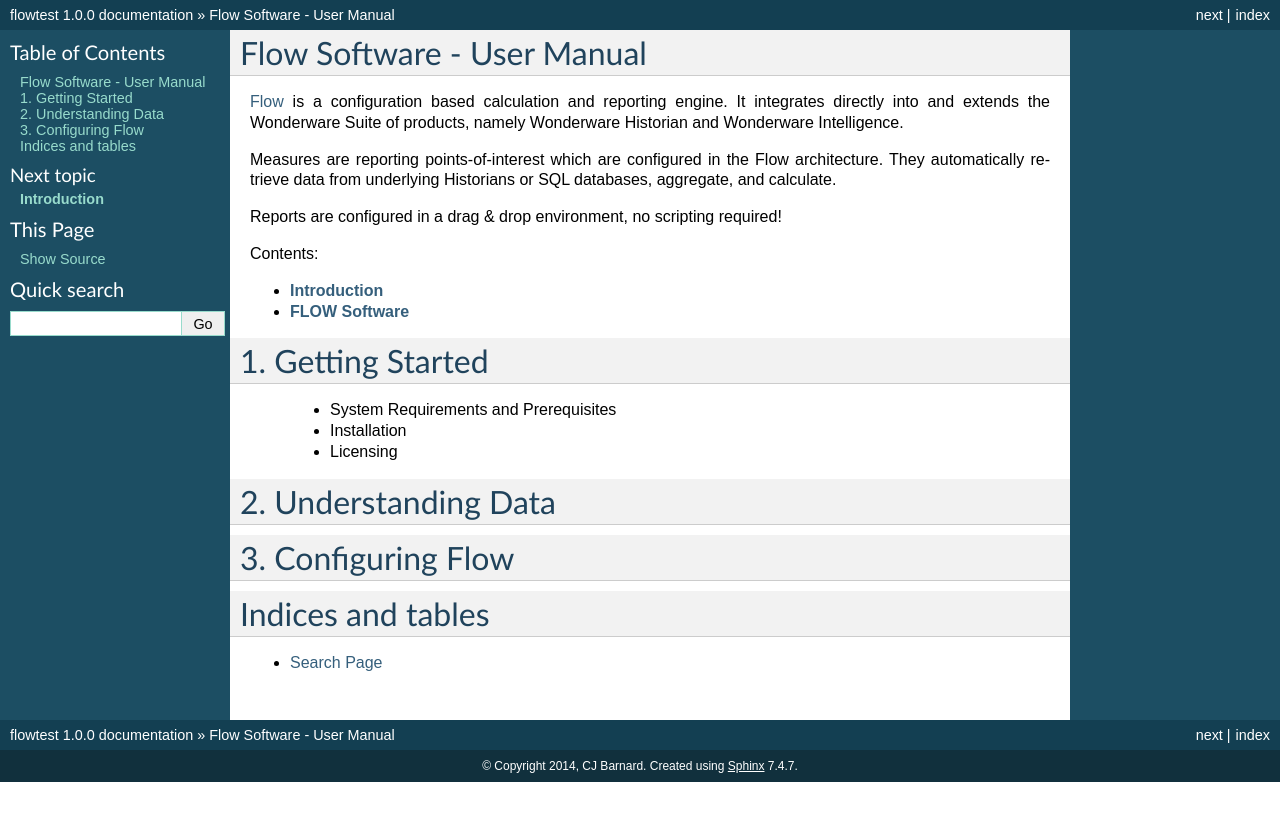
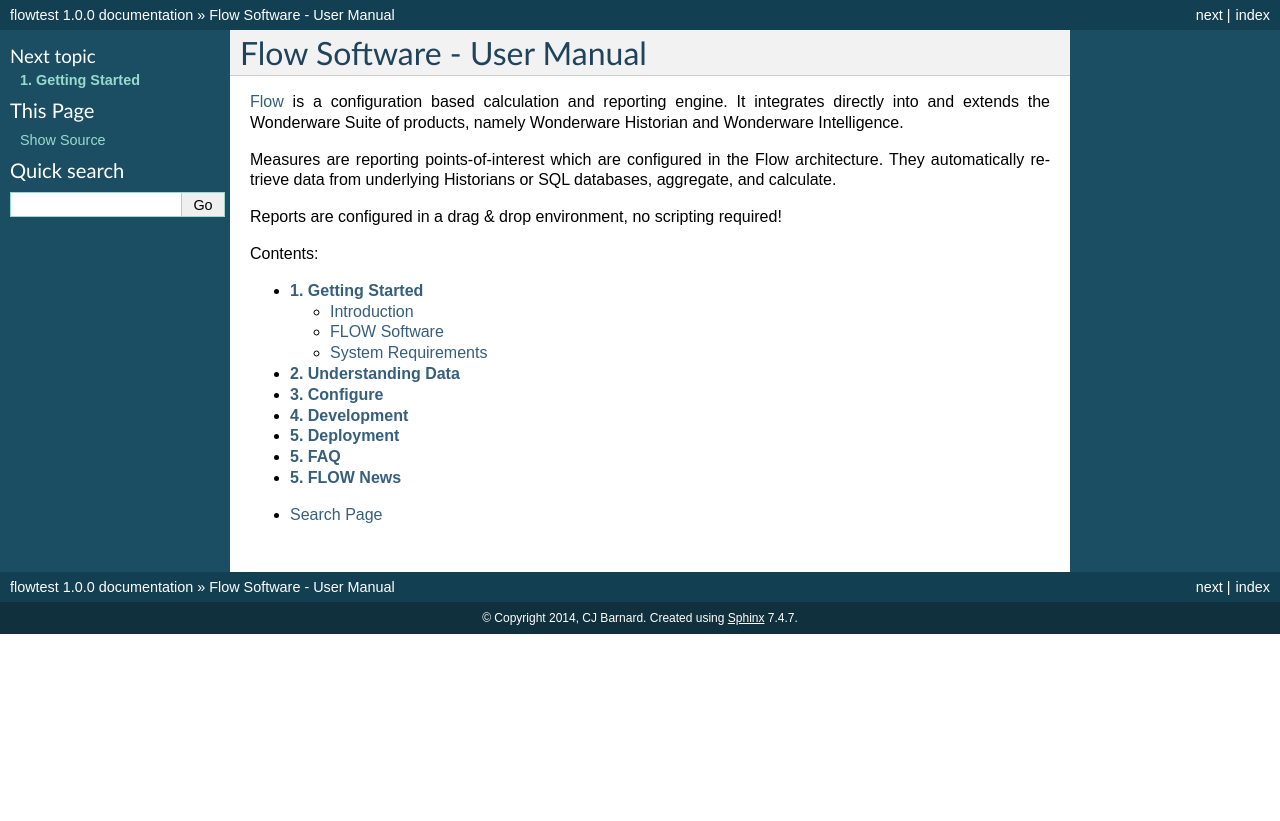
Before and after one commit to sjeejuh/flow-docs, a Sphinx documentation site: the page built from source/index.rst, in a window 1280 px wide. Shown: the top 821 px of the page. Built offline with Sphinx 7.4.7, drawn with Linux system fonts in a browser that asks for light colours.

Commit message:
flowtest10

```diff
--- a/source/tutorial.rst
+++ b/source/about.rst
@@ -1,4 +1,4 @@
-**FLOW Software**
+FLOW Software
 =================
 
 **Introducing FLOW**
--- /dev/null
+++ b/source/configure.rst
@@ -0,0 +1,2 @@
+**3. Configure**
+======================
--- /dev/null
+++ b/source/data.rst
@@ -0,0 +1,2 @@
+**2. Understanding Data**
+=========================
--- /dev/null
+++ b/source/deploy.rst
@@ -0,0 +1,2 @@
+**5. Deployment**
+======================
--- /dev/null
+++ b/source/develop.rst
@@ -0,0 +1,2 @@
+**4. Development**
+======================
--- /dev/null
+++ b/source/faq.rst
@@ -0,0 +1,2 @@
+**5. FAQ**
+======================
--- a/source/index.rst
+++ b/source/index.rst
@@ -19,22 +19,12 @@
 .. toctree::
    :maxdepth: 2
 
-   intro
-   tutorial
-
-1. Getting Started
-==================
-
-   * System Requirements and Prerequisites
-   * Installation
-   * Licensing
-
-2. Understanding Data
-=====================
-3. Configuring Flow
-=====================
-
-Indices and tables
-==================
+   start
+   data
+   configure
+   develop
+   deploy
+   faq
+   news
 
 * :ref:`search`
--- a/source/intro.rst
+++ b/source/intro.rst
@@ -1,5 +1,5 @@
-**Introduction**
-================
+Introduction
+============
 *No matter how advanced your operation, in manufacturing there is a lot to keep track of.*
 
 
--- /dev/null
+++ b/source/news.rst
@@ -0,0 +1,2 @@
+**5. FLOW News**
+======================
```
Also changed, not shown: source/start.rst (added, +9 -0 lines), source/systemreq.rst (added, +17 -0 lines), source/_static/msqlserver.png (added), source/_static/wserver.png (added), source/_static/wwlogo.png (added).
